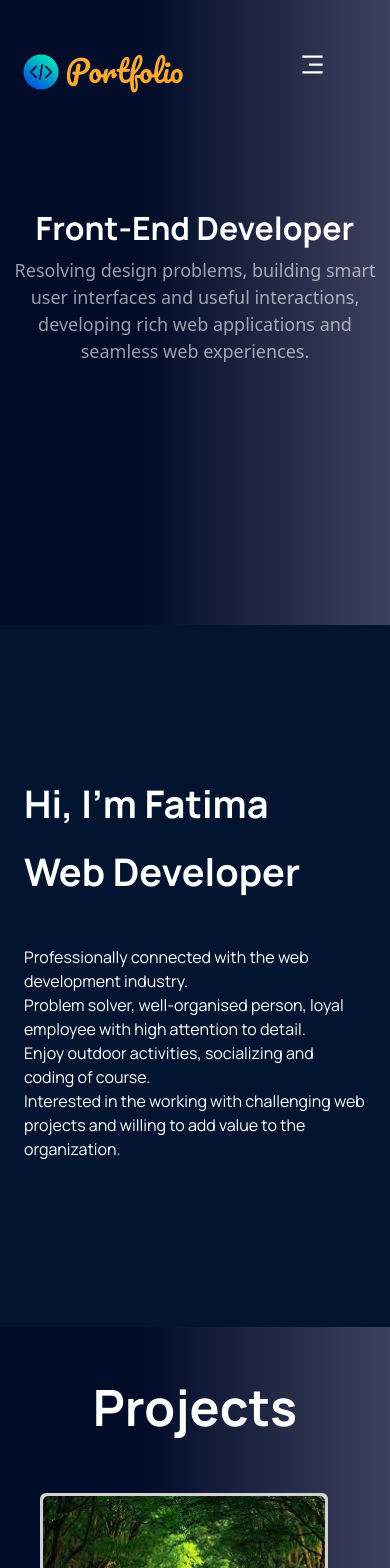
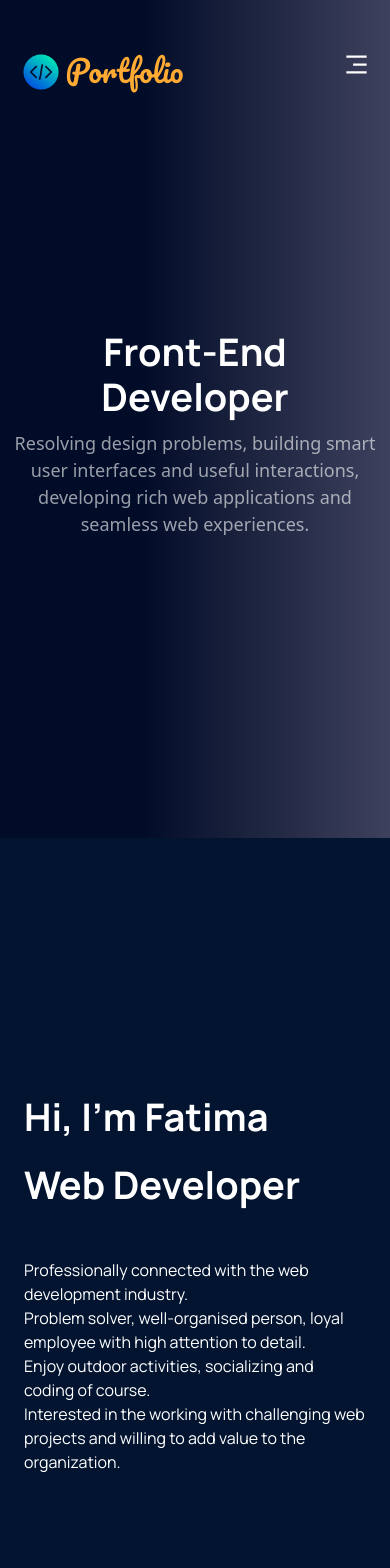
Before and after one commit to fatima-07/Portfolio, a React (Vite) app: page / in a window 390 px wide. Shown: the top 1568 px of the page. Built offline with nearby package versions, Linux system fonts and the light colour scheme.

Commit message:
Update Responsive Behaviour

```diff
--- a/src/components/about/about.css
+++ b/src/components/about/about.css
@@ -56,6 +56,8 @@
 
 }
 
+
+
 @media screen and (max-width: 768px){
      .about__header h1 {
           font-size: 38px;
@@ -63,10 +65,7 @@
      .about__header h2 {
           font-size: 38px;
      }
-     .about__bg {
-          padding-top: 100px;
-          padding-bottom: 150px;
-     }
+
 };
 
 @media screen and (max-width: 550px) {
@@ -80,5 +79,9 @@
   letter-spacing: 0.5rem;
 }
 
+.about__bg {
+     padding-top: 200px;
+     padding-bottom: 260px;
+}
 
 }
--- a/src/components/home/Home.jsx
+++ b/src/components/home/Home.jsx
@@ -42,11 +42,13 @@ return (
         </div>
       </div>
 
-      <div className="navbar__header-menu ">
+      <div className="navbar__header-menu">
+        <div className='align__menu'>
         { toggleMenu
         ? <RiCloseLine color="#fff" size={27} onClick={() => setToggleMenu(false)} />
         : <RiMenu3Line color="#fff" size={27} onClick={() => setToggleMenu(true)} />
         }
+        </div>
         { toggleMenu && (
           <div className="navbar__header-menu__container scale-up-center">
             <div className="navbar__header-menu__container-links">
--- a/src/components/home/home.css
+++ b/src/components/home/home.css
@@ -119,6 +119,9 @@
     .navbar__header {
         padding: 2rem 4rem;
     }
+    .align__menu {
+        padding-left: 7rem;
+    }
 }
 
 @media screen and (max-width: 670px) {
--- a/src/components/text-header/text-header.css
+++ b/src/components/text-header/text-header.css
@@ -43,27 +43,15 @@
 
 @media screen and(max-width: 550px) {
     .hero h1 {
-      padding-top: 2rem;
+      padding-top: 1rem;
     }
-
-
-}
-@media screen and (max-width: 768px) {
-  .hero {
-    padding-top: 80px;
-    padding-bottom: 200px;
-  }
-
-  .hero h1 {
-    font-size: 32px;
-  }
 
 }
 
 @media screen and (max-width: 990px) {
   .hero {
-    padding-top: 80px;
-    padding-bottom: 230px;
+    padding-top: 200px;
+    padding-bottom: 270px;
   }
 
 }
```
